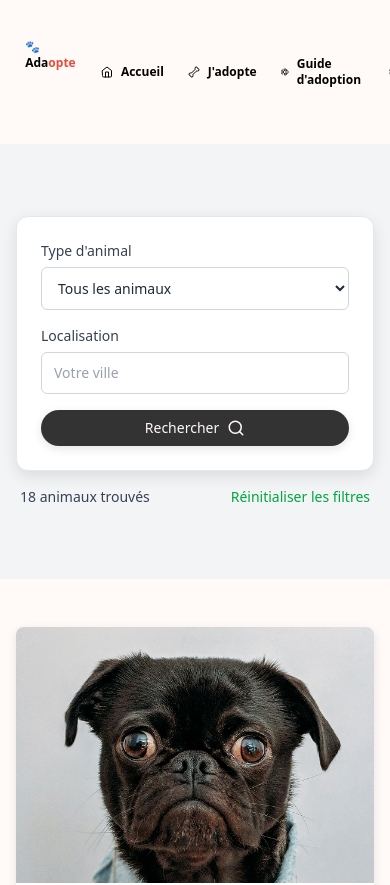
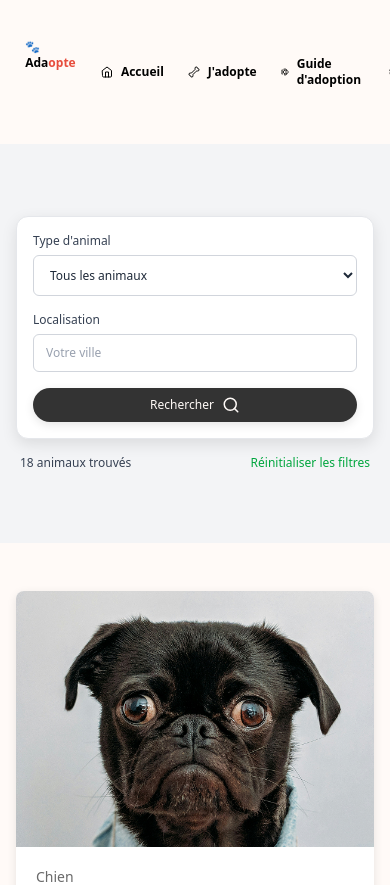
Before and after one commit to antoineb07/adaopte, a React (Vite) app: page /research in a window 390 px wide. Shown: the top 885 px of the page. Built offline with nearby package versions, Linux system fonts and the light colour scheme.

Commit message:
style : responsive home

```diff
--- a/src/components/Hero.tsx
+++ b/src/components/Hero.tsx
@@ -2,16 +2,16 @@ export default function Hero() {
   return (
     <section
       aria-label="Section principale de présentation"
-      className="relative h-125 w-full bg-[url('./images/background.jpg')] bg-cover bg-center bg-no-repeat py-24"
+      className="relative h-60 md:h-125 w-full bg-[url('./images/background.jpg')] bg-cover bg-center bg-no-repeat py-24"
     >
       <div className="absolute inset-0 bg-black/30" />
 
       <div className="relative z-10 mx-auto flex h-full max-w-4xl flex-col items-center justify-center px-4 text-center text-white sm:px-6 lg:px-8">
-        <h1 className="mb-4 font-heading text-4xl font-bold sm:text-5xl lg:text-6xl">
+        <h1 className="mb-4 font-heading text-l md:text-4xl font-bold sm:text-5xl lg:text-6xl">
           Donnons-leur autant qu'ils nous apportent
         </h1>
 
-        <p className="max-w-2xl text-base sm:text-lg">
+        <p className="max-w-2xl text-xs md:text-base">
           Chaque jour, des milliers d'animaux attendent une famille aimante.
           Trouvez votre compagnon idéal parmi nos animaux disponibles à
           l'adoption.
--- a/src/components/HowItWorks.tsx
+++ b/src/components/HowItWorks.tsx
@@ -1,16 +1,16 @@
 export default function HowItWorks() {
   return (
     <nav className="howItWorks pb-8 pt-15 ">
-      <h2 className="title font-heading items-center flex justify-center text-6xl">
+      <h2 className="font-heading items-center flex justify-center text-xl md:text-6xl">
         Comment ça marche ?
       </h2>
-      <p className=" mx-auto max-w-3xl text-center text-xl text-deep-grey p-12 leading-relaxed">
+      <p className=" mx-auto max-w-3xl text-center text-xs md:text-xl text-deep-grey p-4 md:p-12 leading-relaxed">
         Adopter un animal est un engagement sérieux et à long terme. voici notre
         processus d'adoption en quelques étapes simples.
       </p>
-      <div className="Etape flex justify-between gap-3 align-center text-center mx-15 ">
-        <div className="etape1 shadow-lg p-10 m-10 rounded-lg">
-          <h3 className="emoji text-6xl mb-10">🔍</h3>
+      <div className="flex justify-between gap-3 align-center text-center mx-15 ">
+        <div className="shadow-lg p-10 m-10 rounded-lg">
+          <h3 className="text-6xl mb-10">🔍</h3>
           <h3 className=" mx-auto title-etape font-bold text-2xl mb-6">
             1. Trouver votre compagnon
           </h3>
@@ -19,8 +19,8 @@ export default function HowItWorks() {
             filtres pour trouver celui qui correspond à votre mode de vie.
           </p>
         </div>
-        <div className="etape2 shadow-lg p-10 m-10 rounded-lg">
-          <h3 className="emoji text-6xl mb-10">📝</h3>
+        <div className="shadow-lg p-10 m-10 rounded-lg">
+          <h3 className="text-6xl mb-10">📝</h3>
           <h3 className=" mx-auto title-etape font-bold text-2xl mb-6">
             2. Remplir une demande
           </h3>
@@ -29,8 +29,8 @@ export default function HowItWorks() {
             intéresse. Nous examinons chaque demande avec soin.
           </p>
         </div>
-        <div className="etape3 shadow-lg p-10 m-10 rounded-lg">
-          <h3 className="emoji text-6xl mb-10">👋</h3>
+        <div className="shadow-lg p-10 m-10 rounded-lg">
+          <h3 className="text-6xl mb-10">👋</h3>
           <h3 className=" mx-auto title-etape font-bold text-2xl mb-6">
             3. Rencontrez l'animal
           </h3>
@@ -39,8 +39,8 @@ export default function HowItWorks() {
             compatibles. C'est une étape essentielle du processus.
           </p>
         </div>
-        <div className="etape4 shadow-lg p-10 m-10 rounded-lg">
-          <h3 className="emoji text-6xl mb-10">🏠</h3>
+        <div className="shadow-lg p-10 m-10 rounded-lg">
+          <h3 className="text-6xl mb-10">🏠</h3>
           <h3 className=" mx-auto title-etape font-bold text-2xl mb-6">
             4. Bienvenue à la maison
           </h3>
--- a/src/components/SearchBar.tsx
+++ b/src/components/SearchBar.tsx
@@ -25,17 +25,17 @@ export default function SearchBar({
   return (
     <div className="px-4 py-8">
       <div className="max-w-4xl mx-auto">
-        <div className="bg-white rounded-xl p-6 shadow-lg border border-gray-200">
+        <div className="bg-white rounded-xl p-4 md:p-6 shadow-lg border border-gray-200">
           <div className="grid grid-cols-1 md:grid-cols-3 gap-4 items-end">
             <div>
-              <label htmlFor="animal-type" className="block text-sm font-medium text-gray-700 mb-1.5">
+              <label htmlFor="animal-type" className="block text-xs md:text-sm font-medium text-gray-700 mb-1.5">
                 Type d'animal
               </label>
               <select
                 id="animal-type"
                 value={animalType}
                 onChange={(e) => setAnimalType(e.target.value)}
-                className="w-full px-3 py-2.5 border border-gray-300 rounded-md focus:outline-none focus:ring-2 focus:ring-secondary focus:border-transparent bg-white text-gray-800 text-sm"
+                className="w-full px-3 py-2.5 border border-gray-300 rounded-md focus:outline-none focus:ring-2 focus:ring-secondary focus:border-transparent bg-white text-gray-800 text-xs md:text-sm"
               >
                 <option>Tous les animaux</option>
                 <option>Chien</option>
@@ -45,7 +45,7 @@ export default function SearchBar({
               </select>
             </div>
             <div>
-              <label htmlFor="location" className="block text-sm font-medium text-gray-700 mb-1.5">
+              <label htmlFor="location" className="block text-xs md:text-sm font-medium text-gray-700 mb-1.5">
                 Localisation
               </label>
               <input
@@ -54,7 +54,7 @@ export default function SearchBar({
                 value={location}
                 onChange={(e) => setLocation(e.target.value)}
                 placeholder="Votre ville"
-                className="w-full px-3 py-2.5 border border-gray-300 rounded-md focus:outline-none focus:ring-2 focus:ring-secondary focus:border-transparent text-gray-800 text-sm placeholder-gray-400"
+                className="w-full px-3 py-2.5 border border-gray-300 rounded-md focus:outline-none focus:ring-2 focus:ring-secondary focus:border-transparent text-gray-800 text-xs md:text-sm placeholder-gray-400"
               />
             </div>
             <div>
@@ -62,7 +62,7 @@ export default function SearchBar({
                 variant="primary"
                 size="md"
                 onClick={handleSearch}
-                className="w-full text-sm gap-2"
+                className="w-full text-xs md:text-sm gap-2"
               >
                 Rechercher
                 <FiSearch size={18} />
@@ -73,12 +73,12 @@ export default function SearchBar({
 
         {showResultsCount && (
           <div className="flex justify-between items-center mt-4 px-1">
-            <p className="text-gray-700 font-medium text-sm">
+            <p className="text-gray-700 font-medium text-xs md:text-sm">
               {resultsCount} animaux trouvés
             </p>
             <button
               onClick={onResetFilters}
-              className="text-green-600 hover:text-green-700 font-medium text-sm"
+              className="text-green-600 hover:text-green-700 font-medium text-xs md:text-sm"
             >
               Réinitialiser les filtres
             </button>
```
